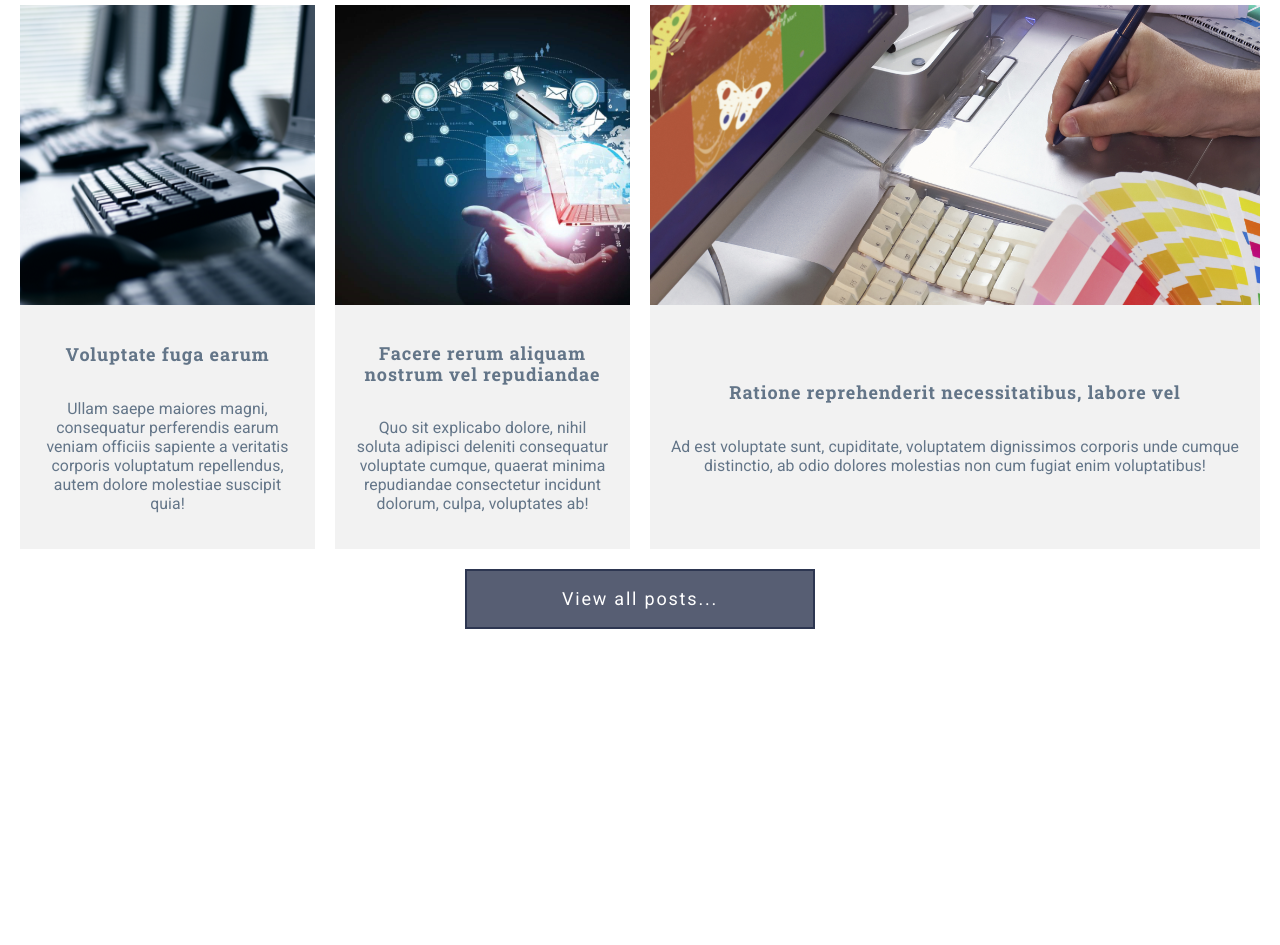
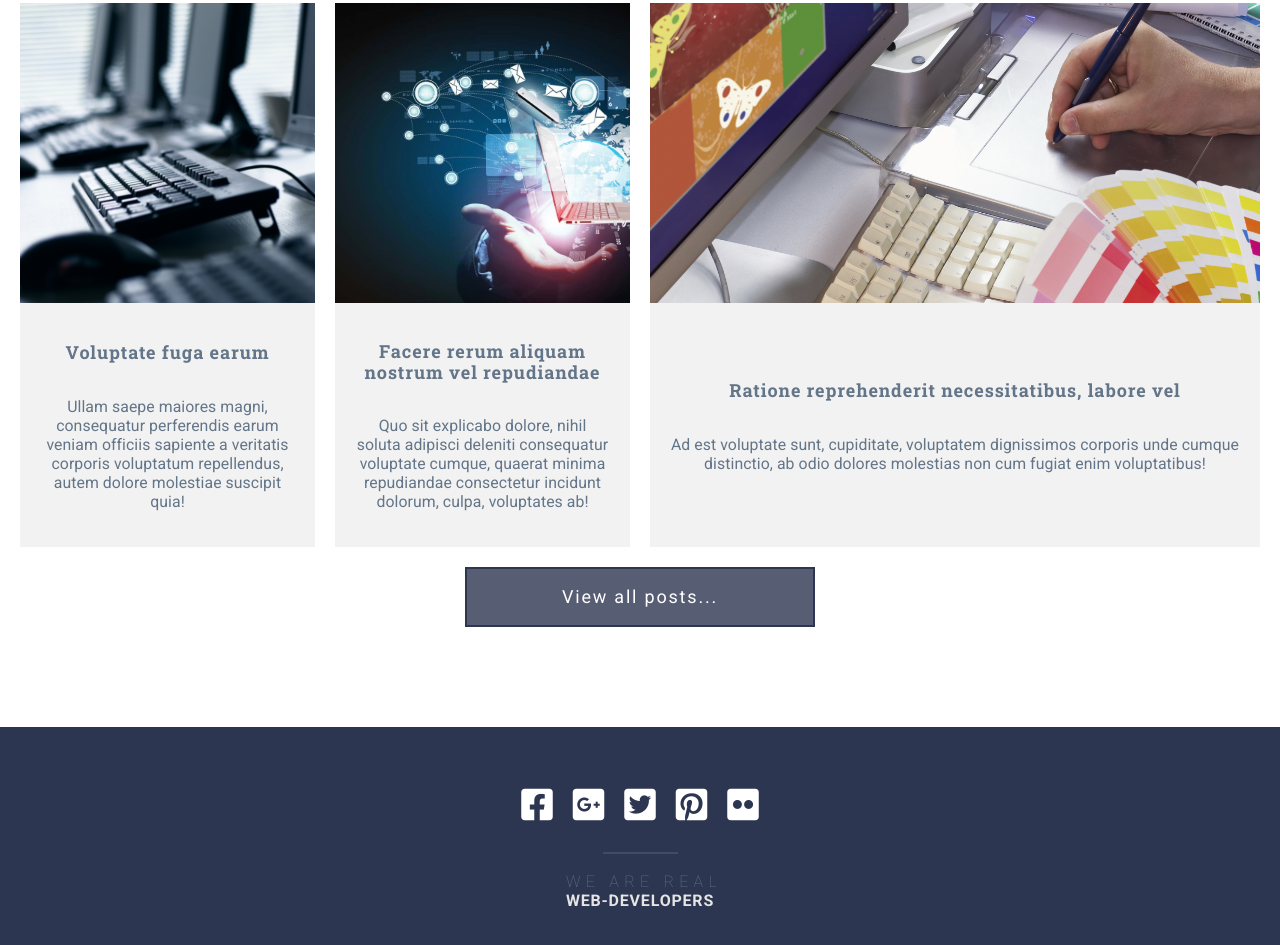
Before and after one commit to Kattusshka/grid-template, a website: page index.html in a window 1280 px wide. Shown: the part 3324-4269 px from the top of the page. Before the commit the page ends 4074 px from the top, so only its background shows below. Drawn offline with Linux system fonts and the light colour scheme.

Commit message:
закончила работу над проектом

```diff
--- a/assets/scss/_footer.scss
+++ b/assets/scss/_footer.scss
@@ -0,0 +1,79 @@
+.footer {
+  display: block;
+
+  padding-top: 50px;
+  padding-right: 20px;
+  padding-bottom: 70px;
+  padding-left: 20px;
+
+  text-align: center;
+
+  background-color: $color-primary;
+
+  &__container {
+    max-width: 1340px;
+    margin: auto;
+    padding: 0 20px;
+  }
+
+  &__social {
+    position: relative;
+
+    display: grid;
+    justify-content: center;
+
+    margin-bottom: 40px;
+
+    grid-template-columns: repeat(auto-fit, minmax(50px, max-content));
+
+    a {
+      display: block;
+
+      padding: 10px;
+
+      transition: color 0.5s;
+
+      &:hover {
+        color: $color-accent;
+      }
+    }
+
+    .fab {
+      width: 31.5px;
+
+      font-size: 2.25rem;
+    }
+
+    &:after {
+      position: absolute;
+      bottom: -20.5px;
+      left: calc(50% - 75px / 2);
+
+      width: 75px;
+      height: 2.4px;
+
+      content: "";
+
+      opacity: 0.1;
+      background-color: $color-light;
+    }
+  }
+
+  &__copy {
+    span:nth-of-type(1) {
+      margin-right: -0.5em;
+
+      letter-spacing: 0.33em;
+
+      font-weight: 100;
+    }
+
+    span:nth-of-type(2) {
+      letter-spacing: 0.05em;
+
+      color: $color-gray-light;
+
+      font-weight: 700;
+    }
+  }
+}
--- a/assets/scss/sections/_section-posts.scss
+++ b/assets/scss/sections/_section-posts.scss
@@ -1,7 +1,7 @@
 .posts {
   @include lg-min {
-    padding-top: 102px;
-    padding-bottom: 102px;
+    padding-top: 100px;
+    padding-bottom: 100px;
   }
   @include lg-md {
     padding-top: 80px;
--- a/index.html
+++ b/index.html
@@ -295,7 +295,10 @@
           <i class="fab fa-flickr"></i>
         </a>
       </div>
-      <div class="footer__copy"></div>
+      <div class="footer__copy">
+        <span>WE ARE REAL</span><br>
+        <span>WEB-DEVELOPERS</span>
+      </div>
     </div>
 
 
```
Also changed, not shown: assets/css/style.css.
